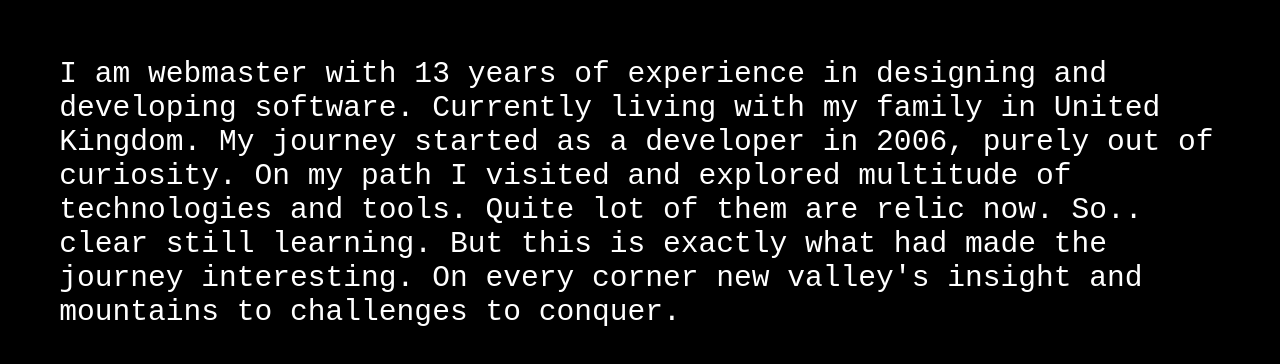
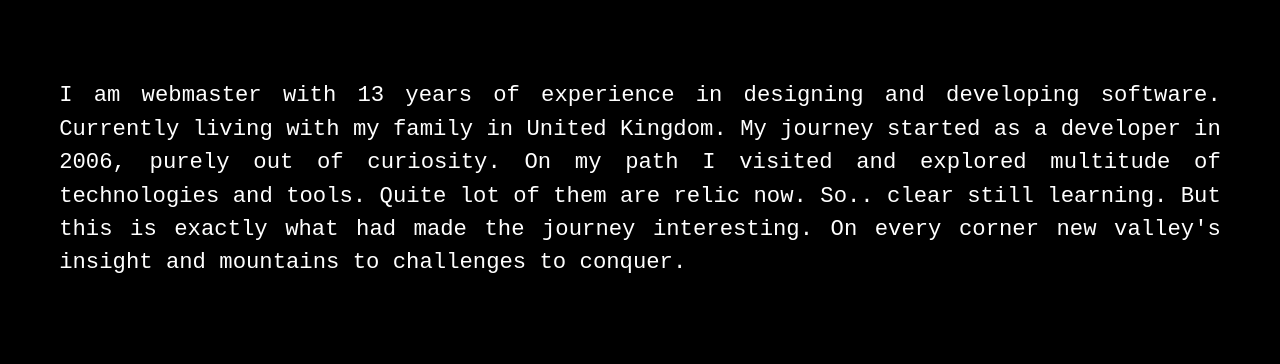
Before and after one commit to sahilzutshi56/html, a plain HTML site: page blogpage.html in a window 1280 px wide. Shown: the part 242-606 px from the top of the page. Drawn offline with Linux system fonts and the light colour scheme.

Commit message:
blogpage d2

```diff
--- a/blogpage.html
+++ b/blogpage.html
@@ -27,11 +27,11 @@
             </article>
         </section>
         <main>
-           <span>
+           <p class="fonts-s">
             I am webmaster with 13 years of experience in designing and developing software. Currently living with my family in United Kingdom.
             My journey started as a developer in 2006, purely out of curiosity. On my path I visited and explored multitude of technologies and tools. Quite lot of them are relic now. So.. clear still learning.
             But this is exactly what had made the journey interesting. On every corner new valley's insight and mountains to challenges to conquer.
-            </span>
+           </p>
         </main>
     </body>
 </html>
--- a/css/blogpagegrid.css
+++ b/css/blogpagegrid.css
@@ -90,7 +90,9 @@ main{
     background-color: #000;
     color: #fff;
 }
-main>span{
+main>p{
+    line-height: 1.5em;
+    text-align: justify;
     background-color: #000;
     color: #fff;
 }
```
